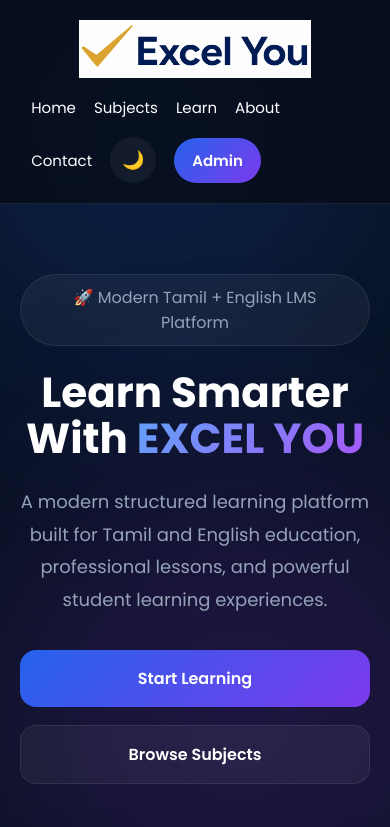
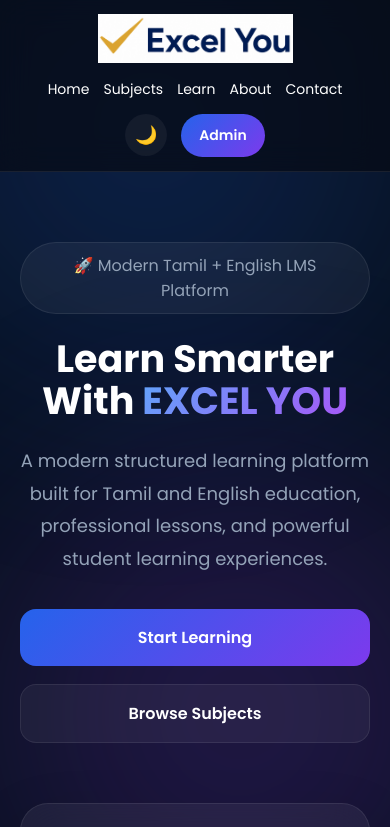
Before and after one commit to tamilprimeacetech90/excel-you-website, a website: page public/index.html in a window 390 px wide. Shown: the top 827 px of the page. Drawn offline with Linux system fonts and the light colour scheme; no server answers.

```diff
--- a/public/index.html
+++ b/public/index.html
@@ -140,7 +140,7 @@
 
       align-items: center;
 
-      padding: 20px 8%;
+      padding: 14px 5%;
 
       position: sticky;
 
@@ -154,11 +154,27 @@
 
       border-bottom: 1px solid var(--border);
 
+      gap: 20px;
+
+    }
+
+    .logo-wrap {
+
+      display: flex;
+
+      align-items: center;
+
+      flex-shrink: 0;
+
     }
 
     .logo-img {
 
-      height: 58px;
+      width: clamp(140px, 18vw, 240px);
+
+      height: auto;
+
+      object-fit: contain;
 
     }
 
@@ -167,6 +183,8 @@
       display: flex;
 
       align-items: center;
+
+      justify-content: flex-end;
 
       gap: 18px;
 
@@ -179,6 +197,14 @@
       color: var(--text);
 
       font-size: 15px;
+
+      transition: 0.3s;
+
+    }
+
+    .nav-links a:hover {
+
+      opacity: 0.7;
 
     }
 
@@ -198,6 +224,8 @@
 
       font-weight: 600;
 
+      white-space: nowrap;
+
     }
 
     .theme-toggle {
@@ -216,6 +244,14 @@
       color: var(--text);
 
       font-size: 18px;
+
+      transition: 0.3s;
+
+    }
+
+    .theme-toggle:hover {
+
+      transform: rotate(15deg);
 
     }
 
@@ -322,6 +358,8 @@
 
       font-weight: 600;
 
+      transition: 0.3s;
+
     }
 
     .primary-btn {
@@ -343,6 +381,13 @@
       background: var(--glass);
 
       color: var(--text);
+
+    }
+
+    .primary-btn:hover,
+    .secondary-btn:hover {
+
+      transform: translateY(-4px);
 
     }
 
@@ -510,6 +555,32 @@
     }
 
     /* =========================
+       TABLET
+    ========================= */
+
+    @media(max-width:992px){
+
+      nav {
+
+        padding: 14px 4%;
+
+      }
+
+      .nav-links {
+
+        gap: 14px;
+
+      }
+
+      .logo-img {
+
+        width: clamp(130px, 22vw, 210px);
+
+      }
+
+    }
+
+    /* =========================
        MOBILE
     ========================= */
 
@@ -519,7 +590,35 @@
 
         flex-direction: column;
 
-        gap: 18px;
+        align-items: center;
+
+        gap: 16px;
+
+        padding: 14px 20px;
+
+      }
+
+      .logo-wrap {
+
+        width: 100%;
+
+        justify-content: center;
+
+      }
+
+      .logo-img {
+
+        width: clamp(150px, 50vw, 240px);
+
+      }
+
+      .nav-links {
+
+        width: 100%;
+
+        justify-content: center;
+
+        gap: 14px;
 
       }
 
@@ -558,6 +657,33 @@
 
     }
 
+    /* =========================
+       SMALL MOBILE
+    ========================= */
+
+    @media(max-width:480px){
+
+      .nav-links a {
+
+        font-size: 14px;
+
+      }
+
+      .theme-toggle {
+
+        width: 42px;
+        height: 42px;
+
+      }
+
+      .hero h1 {
+
+        font-size: 38px;
+
+      }
+
+    }
+
   </style>
 
 </head>
@@ -573,11 +699,15 @@
 
   <nav>
 
-    <img
-      src="/assets/logo/full-logo.png"
-      class="logo-img"
-      alt="EXCEL YOU"
-    >
+    <div class="logo-wrap">
+
+      <img
+        src="/assets/logo/full-logo.png"
+        class="logo-img"
+        alt="EXCEL YOU"
+      >
+
+    </div>
 
     <div class="nav-links">
 
```
